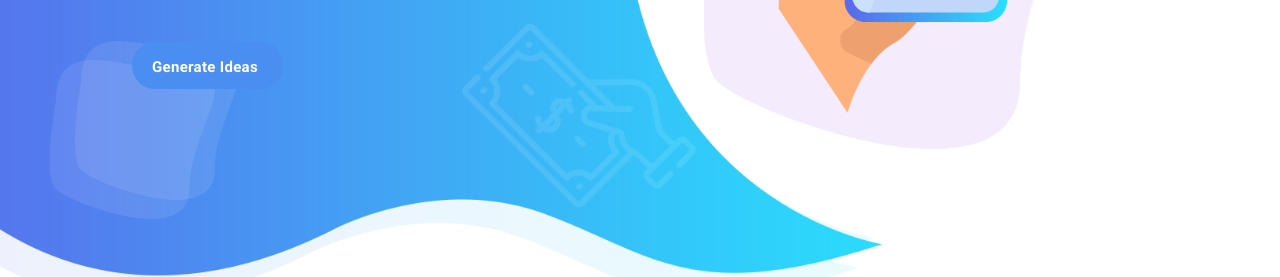
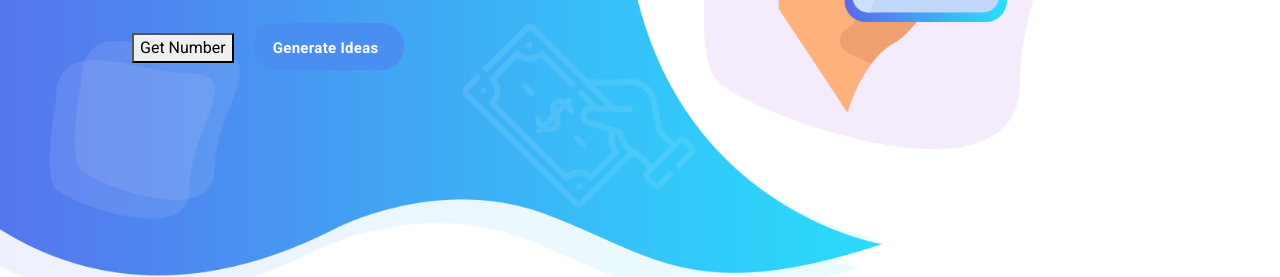
Before and after one commit to Supernova-45/scispire, a plain HTML site: page index.html in a window 1280 px wide. Shown: the part 534-811 px from the top of the page. Drawn offline with Linux system fonts and the light colour scheme.

Commit message:
Displays random number

```diff
--- a/index.html
+++ b/index.html
@@ -86,6 +86,10 @@
                     <p>Inspiring the next generation of scientists and innovators with original research ideas, tailored to their passions.</p>
                   </div>
                   <div class="col-lg-12 ">
+                    <div class="white-button first-button">
+                      <button onclick ="random();">Get Number</button>
+                      <p id="number" ></p>
+                    </div>
                     <div class="white-button first-button scroll-to-section">
                       <a href=""><b>Generate Ideas</b><i></i></a>
                     </div>
@@ -302,6 +306,11 @@
 
 
   <!-- Scripts -->
+  <script>
+    function random() {
+      document.getElementById("number").innerHTML = Math.floor(Math.random() * 100);
+    }
+  </script>
   <script src="vendor/jquery/jquery.min.js"></script>
   <script src="vendor/bootstrap/js/bootstrap.bundle.min.js"></script>
   <script src="assets/js/owl-carousel.js"></script>
```
